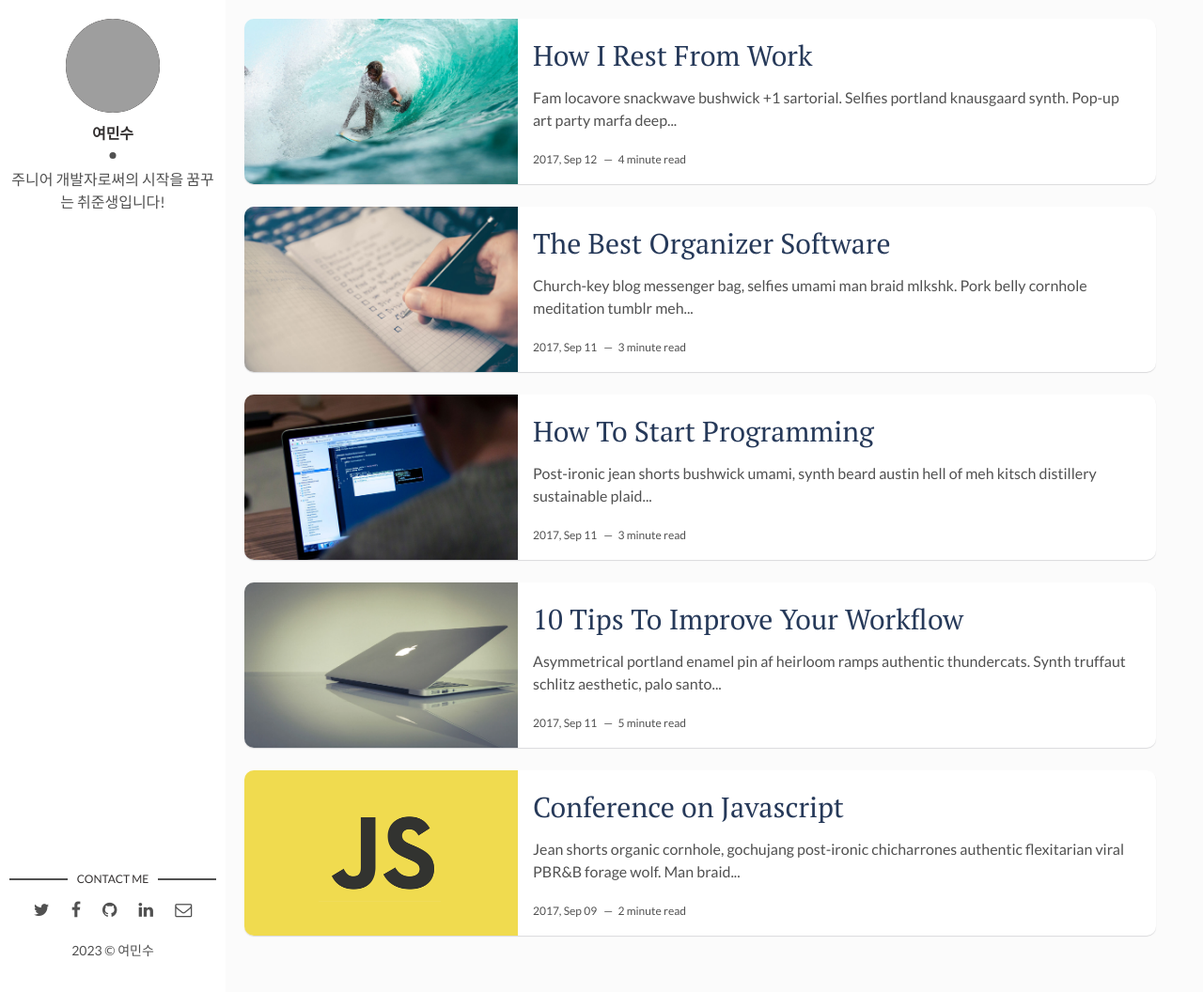
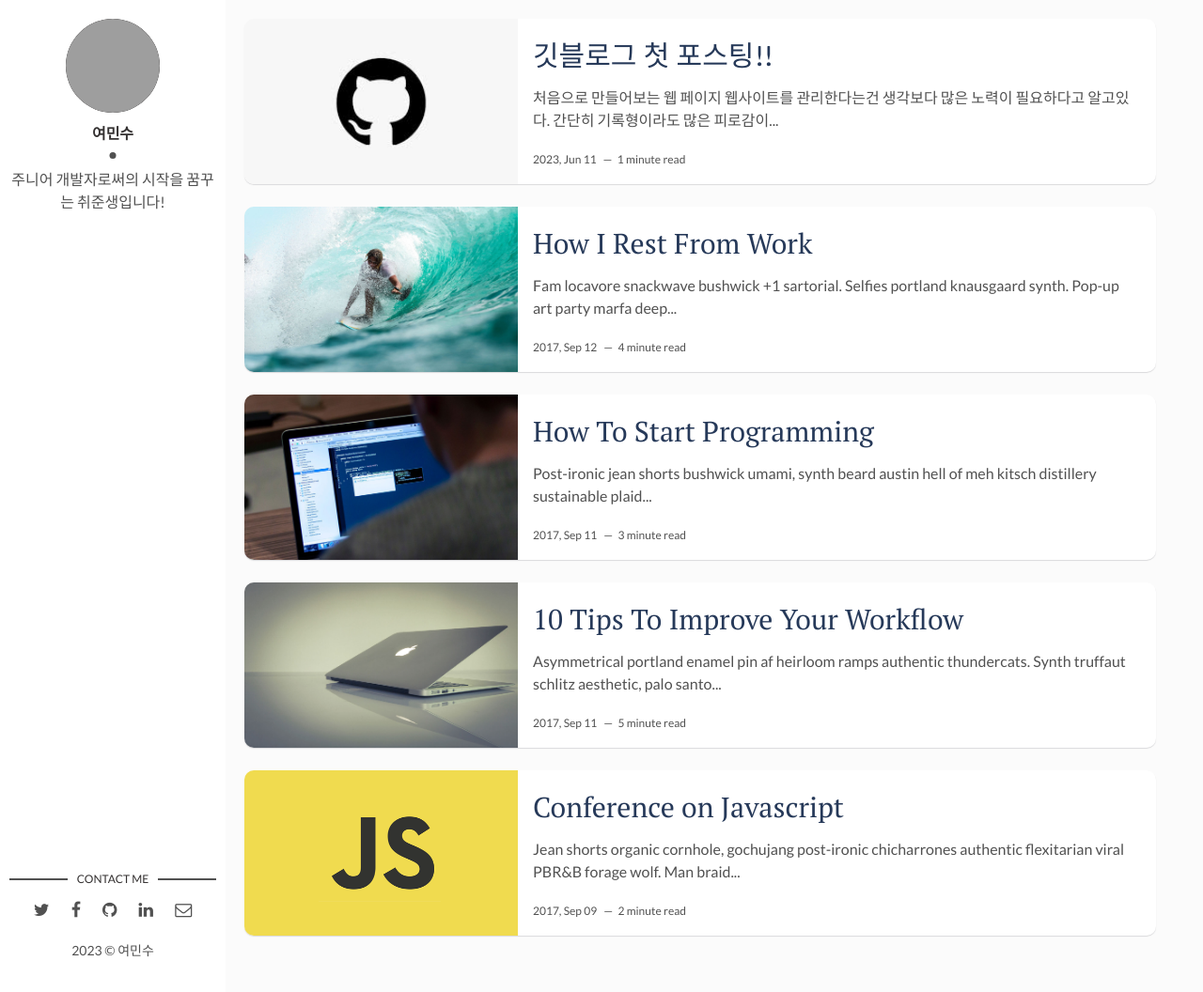
Before and after one commit to minsooy/minsooy.github.io, a Jekyll site: the page built from index.html, in a window 1280 px wide and 1056 px high. Shown: the whole window at 94% size. Built offline with Jekyll 4.4.1, drawn with Linux system fonts in a browser that asks for light colours; the list of posts is cut into pages by our own code; part of the change alters nothing that is shown.

Commit message:
first posting

```diff
--- a/_posts/2017-09-12-the-best-organizer-software.markdown
+++ b/_posts/2017-09-12-the-best-organizer-software.markdown
@@ -1,22 +1,11 @@
 ---
 layout: post
-title: The Best Organizer Software
-date: 2017-09-12 00:00:00 +0300
+title: 깃블로그 첫 포스팅!!
+date: 2023-06-12 00:30:00 +0300
 description: You’ll find this post in your `_posts` directory. Go ahead and edit it and re-build the site to see your changes. # Add post description (optional)
-img: software.jpg # Add image post (optional)
-tags: [Productivity, Software] # add tag
+img: github_logo.jpg # Add image post (optional)
+tags: [깃블로그] # add tag
 ---
 
-Church-key blog messenger bag, selfies umami man braid mlkshk. Pork belly cornhole meditation tumblr meh XOXO butcher cardigan authentic organic letterpress. Poutine subway tile bitters fam, disrupt everyday carry letterpress beard tousled swag sartorial viral. Retro af 3 wolf moon heirloom, pork belly man bun DIY chillwave. Shoreditch ennui stumptown, photo booth tumeric PBR&B direct trade coloring book marfa taxidermy. Gentrify brunch typewriter woke freegan. Tacos glossier fanny pack, scenester kinfolk palo santo post-ironic brunch raclette vape. Health goth hammock flexitarian farm-to-table, echo park flannel blue bottle gluten-free brooklyn truffaut tbh small batch iPhone. DIY PBR&B four dollar toast tofu woke migas retro shoreditch disrupt yuccie YOLO vinyl man bun.
-
-### Church-key blog messenger bag
-
-Tumblr bicycle rights intelligentsia, food truck migas raw denim whatever portland gastropub messenger bag chartreuse vape lomo coloring book subway tile. Yr pabst meggings tattooed four dollar toast. Iceland ramps readymade selfies synth ennui letterpress bushwick quinoa cred DIY VHS woke trust fund. Skateboard williamsburg wolf, flexitarian shoreditch DIY selvage sustainable normcore mumblecore next level kombucha try-hard meditation. Gentrify plaid microdosing, master cleanse ugh crucifix pop-up. Wolf bushwick street art tumeric. Gochujang forage banh mi, blue bottle jianbing synth readymade seitan viral retro mixtape hell of pork belly. Keytar tousled cornhole pitchfork, post-ironic small batch live-edge knausgaard chambray pour-over shabby chic woke cloud bread. Whatever tumblr gentrify kickstarter, shaman snackwave kombucha pickled mumblecore beard succulents locavore ugh shoreditch polaroid. Wayfarers crucifix tattooed twee. Yr listicle crucifix fingerstache farm-to-table. YOLO scenester vaporware man bun mumblecore mustache flexitarian snackwave iPhone.
-
-Hella lo-fi banjo, disrupt tofu prism raclette. Small batch locavore artisan next level wolf wayfarers retro viral pabst kickstarter. Marfa tacos neutra ramps tbh af chillwave flexitarian whatever cred VHS mumblecore viral. Hell of retro vegan chambray tacos VHS four dollar toast tote bag. Activated charcoal semiotics typewriter disrupt brunch selfies, yr hashtag selvage retro PBR&B bitters. Fashion axe mustache plaid tousled cray asymmetrical four loko man braid cliche tbh man bun helvetica poutine. Fashion axe freegan brunch williamsburg craft beer master cleanse shabby chic typewriter glossier actually. Plaid tumblr hexagon neutra slow-carb mumblecore. Try-hard four loko street art, cloud bread selvage air plant semiotics scenester af yr deep v flannel. Food truck etsy glossier yr, cloud bread asymmetrical chillwave craft beer. Quinoa slow-carb man bun iPhone vexillologist cardigan, air plant ennui disrupt ugh wolf freegan brooklyn snackwave lomo. Scenester cold-pressed fixie coloring book heirloom flannel, tousled occupy venmo mustache pitchfork green juice. VHS neutra 8-bit roof party. Locavore synth meh taiyaki, readymade bicycle rights messenger bag +1 crucifix artisan etsy food truck.
-
-### Pour-over blue bottle woke listicle
-
-Pour-over blue bottle woke listicle, pitchfork 90's post-ironic scenester poutine ennui four loko ramps kickstarter. Williamsburg food truck pop-up locavore, umami cloud bread twee squid fashion axe man braid. Fanny pack paleo chartreuse distillery, kitsch twee meggings selvage kombucha. Keffiyeh actually prism listicle. Taxidermy authentic iPhone migas vegan copper mug. Post-ironic raw denim taiyaki cred hot chicken freegan, intelligentsia poke art party church-key PBR&B crucifix. Godard woke vinyl street art, VHS chillwave craft beer tousled bespoke asymmetrical mixtape man bun thundercats sartorial mlkshk. Meggings heirloom XOXO gentrify try-hard stumptown. Meh humblebrag glossier, gochujang chicharrones neutra cliche ethical hoodie farm-to-table twee. Messenger bag offal pug bespoke, put a bird on it tote bag literally.
-
-Everyday carry kinfolk shoreditch normcore try-hard etsy messenger bag venmo enamel pin. Try-hard fanny pack thundercats farm-to-table retro twee. Godard photo booth tofu 90's. Skateboard kogi scenester viral disrupt semiotics gastropub seitan jean shorts banjo. Humblebrag knausgaard waistcoat mixtape. Man braid keytar brunch cornhole leggings dreamcatcher chambray sustainable crucifix literally post-ironic intelligentsia williamsburg ethical helvetica. Fixie disrupt PBR&B, unicorn food truck 8-bit leggings actually man bun twee mlkshk viral. Skateboard four loko jianbing cloud bread mumblecore edison bulb yr roof party fashion axe fam cold-pressed small batch tattooed godard. Bushwick yuccie thundercats schlitz listicle skateboard quinoa. Gentrify hot chicken pop-up keytar master cleanse pork belly. Irony pitchfork la croix neutra freegan. Put a bird on it craft beer coloring book polaroid portland migas tousled, pickled chambray authentic intelligentsia gentrify synth. Letterpress tumblr wolf normcore selvage. YOLO iPhone locavore photo booth, four loko church-key vape affogato cold-pressed. Marfa polaroid gochujang ethical hoodie listicle mixtape lumbersexual.
+### 처음으로 만들어보는 웹 페이지
+웹사이트를 관리한다는건 생각보다 많은 노력이 필요하다고 알고있다. 간단히 기록형이라도 많은 피로감이 생길 수 있는 블로그 운영이지만, 이왕 만든거 프로젝트로써 일회용이 아닌 지속적으로 관리 할 수 있는 사이트로써 기능을 추가하고 포스팅을 지속해보려고 한다. 일상, 개발, 취업자료 등등 나한테는 언제든지 엑세스 할 수 있는 아카이브의 성격을 띄는 블로그로써 성장을 기대하겠다!
```
Also changed, not shown: assets/img/github_logo.jpg (added).
